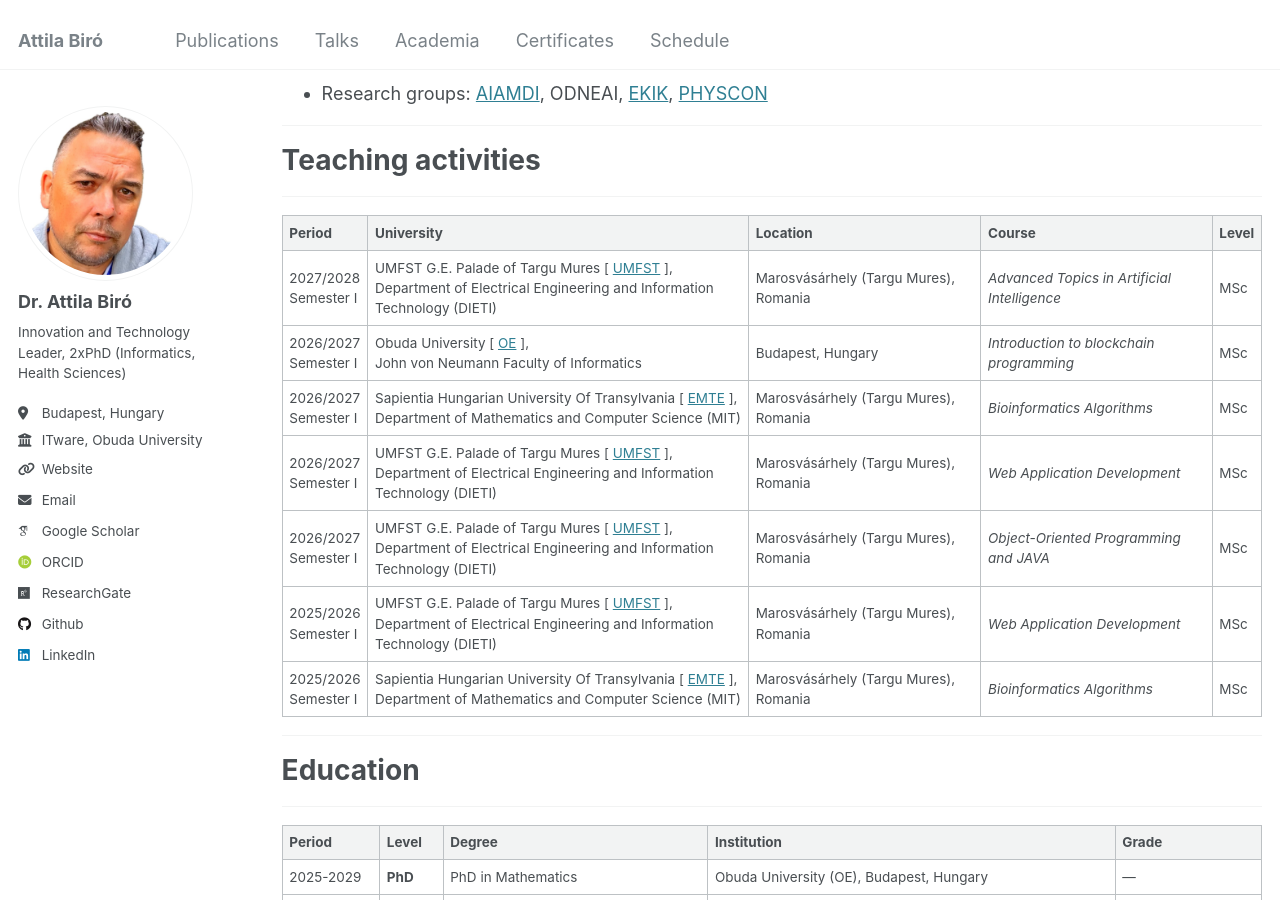
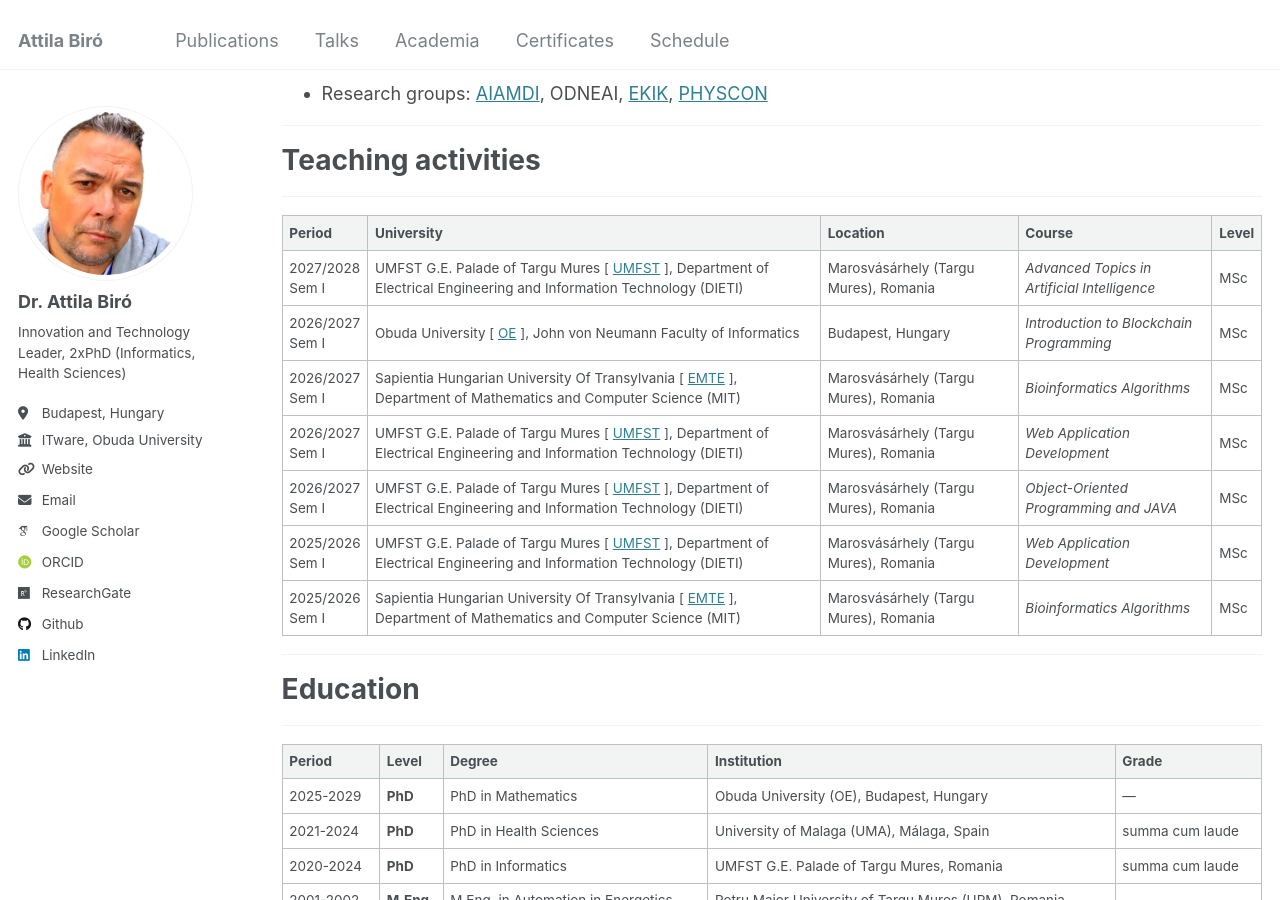
Before and after one commit to biroka/biroka.github.io, a Jekyll site: the page built from _pages/academia.md, in a window 1280 px wide and 900 px high, scrolled down 1562 px. Built offline with Jekyll 4.4.1, drawn with Linux system fonts in a browser that asks for light colours; some web fonts are replaced.

Commit message:
Update university course listings and formatting

```diff
--- a/_pages/academia.md
+++ b/_pages/academia.md
@@ -59,13 +59,13 @@ author_profile: true
 
 | Period    | University     | Location                             | Course                                          | Level |
 |-----------|----------------|--------------------------------------|-------------------------------------------------| ------|
-| 2027/2028<br> Semester I | UMFST G.E. Palade of Targu Mures [ <a target="_new" href="https://www.umfst.ro/">UMFST</a> ], <br> Department of Electrical Engineering and Information Technology (DIETI) | Marosvásárhely (Targu Mures), Romania | _Advanced Topics in Artificial Intelligence_ | MSc |
-| 2026/2027<br> Semester I | Obuda University [ <a target="_new" href="https://uni-obuda.hu/">OE</a> ], <br> John von Neumann Faculty of Informatics | Budapest, Hungary | _Introduction to blockchain programming_ | MSc |
-| 2026/2027<br> Semester I | Sapientia Hungarian University Of Transylvania [ <a target="_new" href="https://ms.sapientia.ro/">EMTE</a> ], <br> Department of Mathematics and Computer Science (MIT) | Marosvásárhely (Targu Mures), Romania | _Bioinformatics Algorithms_ | MSc |
-| 2026/2027<br> Semester I | UMFST G.E. Palade of Targu Mures  [ <a target="_new" href="https://www.umfst.ro/">UMFST</a> ], <br> Department of Electrical Engineering and Information Technology (DIETI) | Marosvásárhely (Targu Mures), Romania | _Web Application Development_ | MSc |
-| 2026/2027<br> Semester I | UMFST G.E. Palade of Targu Mures  [ <a target="_new" href="https://www.umfst.ro/">UMFST</a> ], <br> Department of Electrical Engineering and Information Technology (DIETI) | Marosvásárhely (Targu Mures), Romania  | _Object-Oriented Programming and JAVA_ | MSc |
-| 2025/2026<br> Semester I | UMFST G.E. Palade of Targu Mures  [ <a target="_new" href="https://www.umfst.ro/">UMFST</a> ], <br> Department of Electrical Engineering and Information Technology (DIETI) | Marosvásárhely (Targu Mures), Romania | _Web Application Development_ | MSc |
-| 2025/2026<br> Semester I | Sapientia Hungarian University Of Transylvania [ <a target="_new" href="https://ms.sapientia.ro/">EMTE</a> ], <br> Department of Mathematics and Computer Science (MIT) | Marosvásárhely (Targu Mures), Romania | _Bioinformatics Algorithms_ | MSc |
+| 2027/2028<br> Sem I | UMFST G.E. Palade of Targu Mures [ <a target="_new" href="https://www.umfst.ro/">UMFST</a> ], Department of Electrical Engineering and Information Technology (DIETI) | Marosvásárhely (Targu Mures), Romania | _Advanced Topics in Artificial Intelligence_ | MSc |
+| 2026/2027<br> Sem I | Obuda University [ <a target="_new" href="https://uni-obuda.hu/">OE</a> ], John von Neumann Faculty of Informatics | Budapest, Hungary | _Introduction to Blockchain Programming_ | MSc |
+| 2026/2027<br> Sem I | Sapientia Hungarian University Of Transylvania [ <a target="_new" href="https://ms.sapientia.ro/">EMTE</a> ], Department of Mathematics and Computer Science (MIT) | Marosvásárhely (Targu Mures), Romania | _Bioinformatics Algorithms_ | MSc |
+| 2026/2027<br> Sem I | UMFST G.E. Palade of Targu Mures  [ <a target="_new" href="https://www.umfst.ro/">UMFST</a> ], Department of Electrical Engineering and Information Technology (DIETI) | Marosvásárhely (Targu Mures), Romania | _Web Application Development_ | MSc |
+| 2026/2027<br> Sem I | UMFST G.E. Palade of Targu Mures  [ <a target="_new" href="https://www.umfst.ro/">UMFST</a> ], Department of Electrical Engineering and Information Technology (DIETI) | Marosvásárhely (Targu Mures), Romania  | _Object-Oriented Programming and JAVA_ | MSc |
+| 2025/2026<br> Sem I | UMFST G.E. Palade of Targu Mures  [ <a target="_new" href="https://www.umfst.ro/">UMFST</a> ], Department of Electrical Engineering and Information Technology (DIETI) | Marosvásárhely (Targu Mures), Romania | _Web Application Development_ | MSc |
+| 2025/2026<br> Sem I | Sapientia Hungarian University Of Transylvania [ <a target="_new" href="https://ms.sapientia.ro/">EMTE</a> ], Department of Mathematics and Computer Science (MIT) | Marosvásárhely (Targu Mures), Romania | _Bioinformatics Algorithms_ | MSc |
 
 
 ***
```
